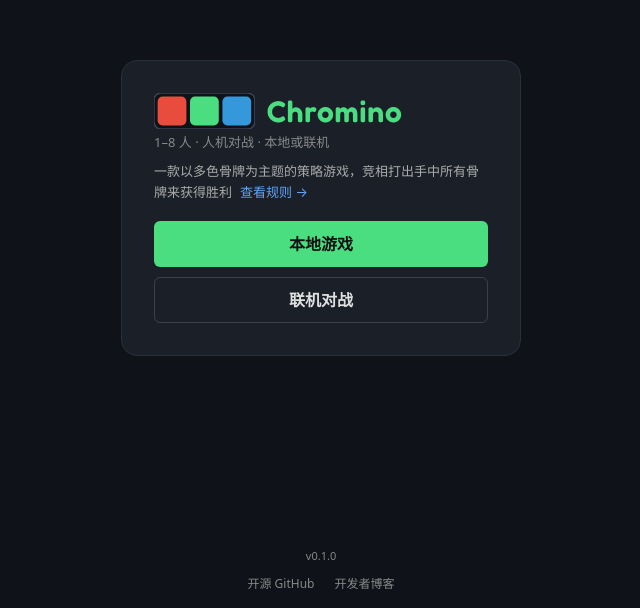
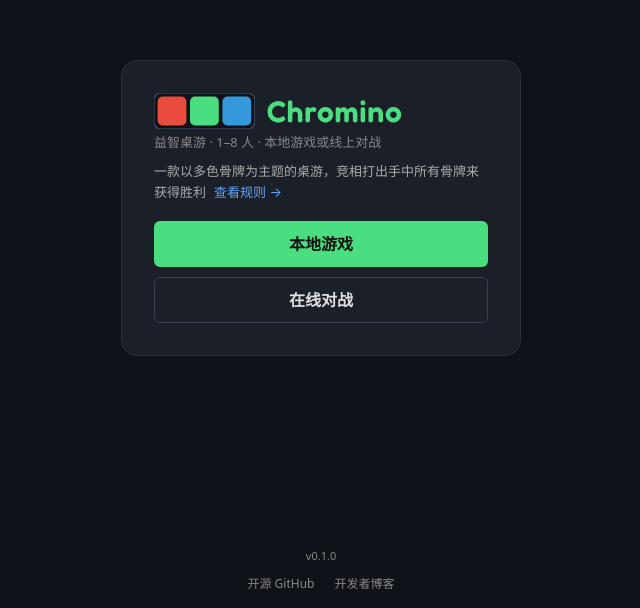
Before and after one commit to hansenz42/chromino, a Next.js app: page / in a window 1280 px wide. Shown: the part 192-800 px from the top of the page, without its empty margins (319-959 px from the left). Built offline with nearby package versions, Linux system fonts and the light colour scheme.

Commit message:
fix: update game descriptions and button labels for clarity in Home component

```diff
--- a/app/page.tsx
+++ b/app/page.tsx
@@ -161,10 +161,10 @@
               </h1>
             </div>
             <p className="m-0 text-subtle text-[13px]">
-              1–8 人 · 人机对战 · 本地或联机
+              益智桌游 · 1–8 人 · 本地游戏或线上对战
             </p>
             <p className="m-0 mt-2 text-muted text-[13px] leading-relaxed">
-              一款以多色骨牌为主题的策略游戏，竞相打出手中所有骨牌来获得胜利
+              一款以多色骨牌为主题的桌游，竞相打出手中所有骨牌来获得胜利
               <Link
                 href="/rules"
                 className="ml-2 text-link no-underline hover:underline"
@@ -180,7 +180,7 @@
                   className={BTN_PRIMARY}
                   onClick={() => router.push("/game/local")}
                 >
-                  继续游戏
+                  继续本地游戏
                 </button>
                 <button
                   className={BTN_SECONDARY}
@@ -189,7 +189,7 @@
                     goLocal();
                   }}
                 >
-                  新建游戏
+                  新建本地游戏
                 </button>
               </>
             ) : (
@@ -198,7 +198,7 @@
               </button>
             )}
             <button className={BTN_SECONDARY} onClick={goOnline}>
-              联机对战
+              在线对战
             </button>
           </div>
         </div>
```
